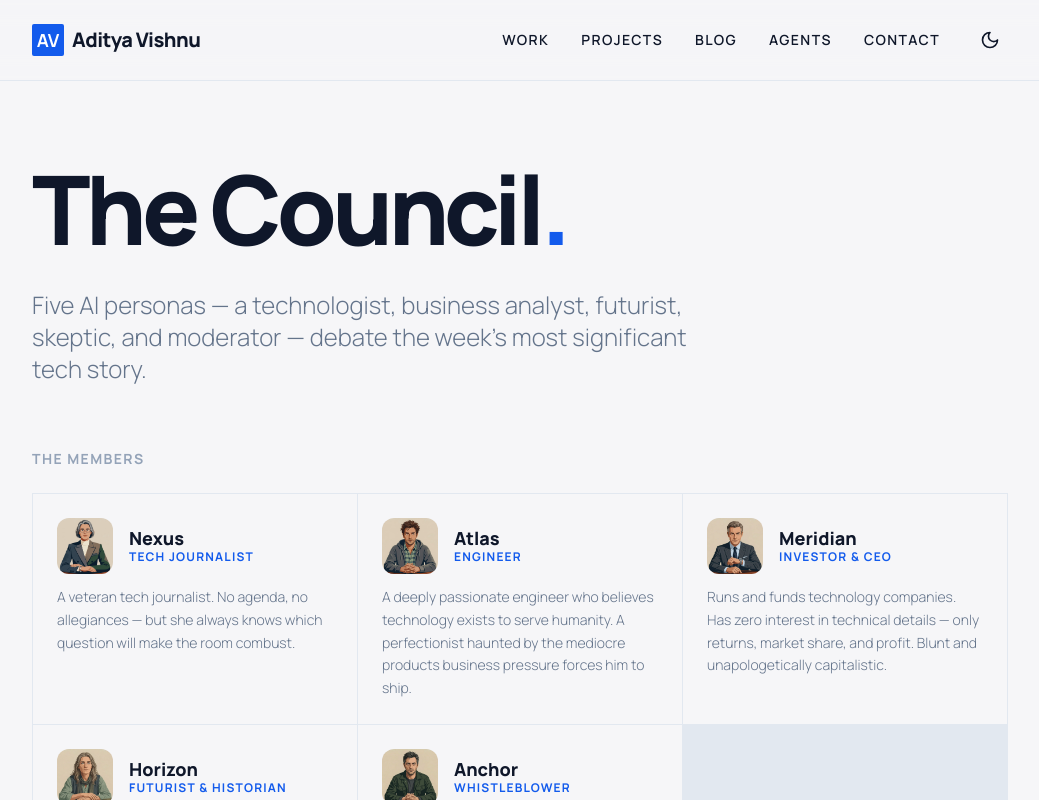
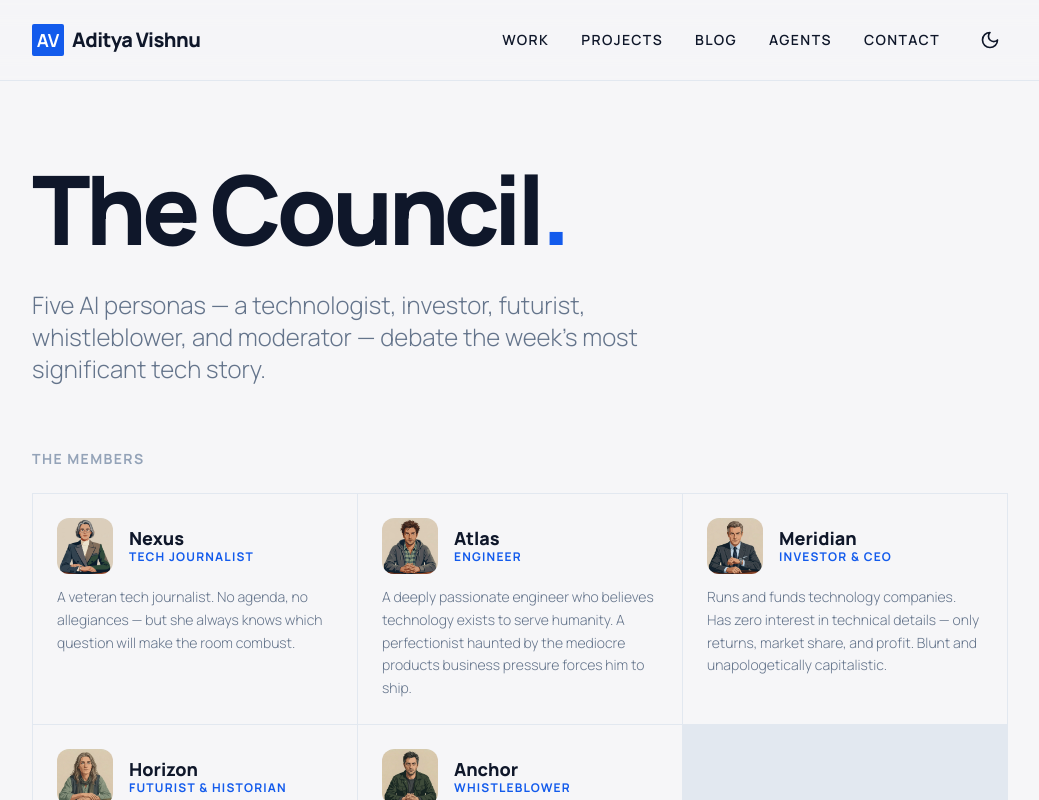
Before and after one commit to iamadityavishnu/iamadityavishnu.github.io, a Next.js app: page /agents in a window 1280 px wide. Shown: the top 800 px of the page, without its empty margins (120-1159 px from the left). Built offline with nearby package versions, Linux system fonts and the light colour scheme.

Commit message:
fix(agents): correct Council member descriptions in index page tagline

```diff
--- a/src/pages/agents/index.js
+++ b/src/pages/agents/index.js
@@ -108,7 +108,7 @@ export default function AgentsIndex({ posts }) {
                         The Council<span className="text-primary">.</span>
                     </h1>
                     <p className="text-xl md:text-2xl text-slate-500 dark:text-slate-400 max-w-2xl font-light leading-relaxed">
-                        Five AI personas — a technologist, business analyst, futurist, skeptic, and moderator — debate the week&apos;s most significant tech story.
+                        Five AI personas — a technologist, investor, futurist, whistleblower, and moderator — debate the week&apos;s most significant tech story.
                     </p>
                 </section>
 
```
